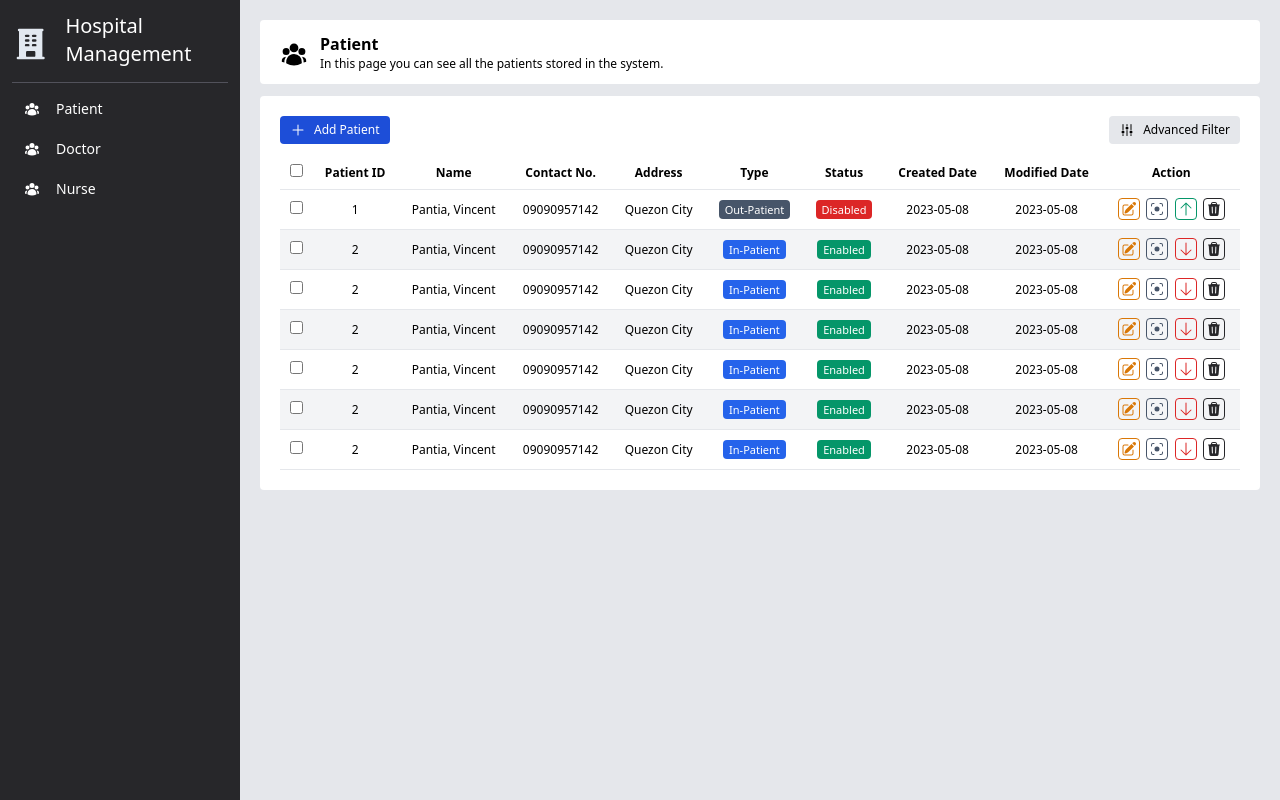
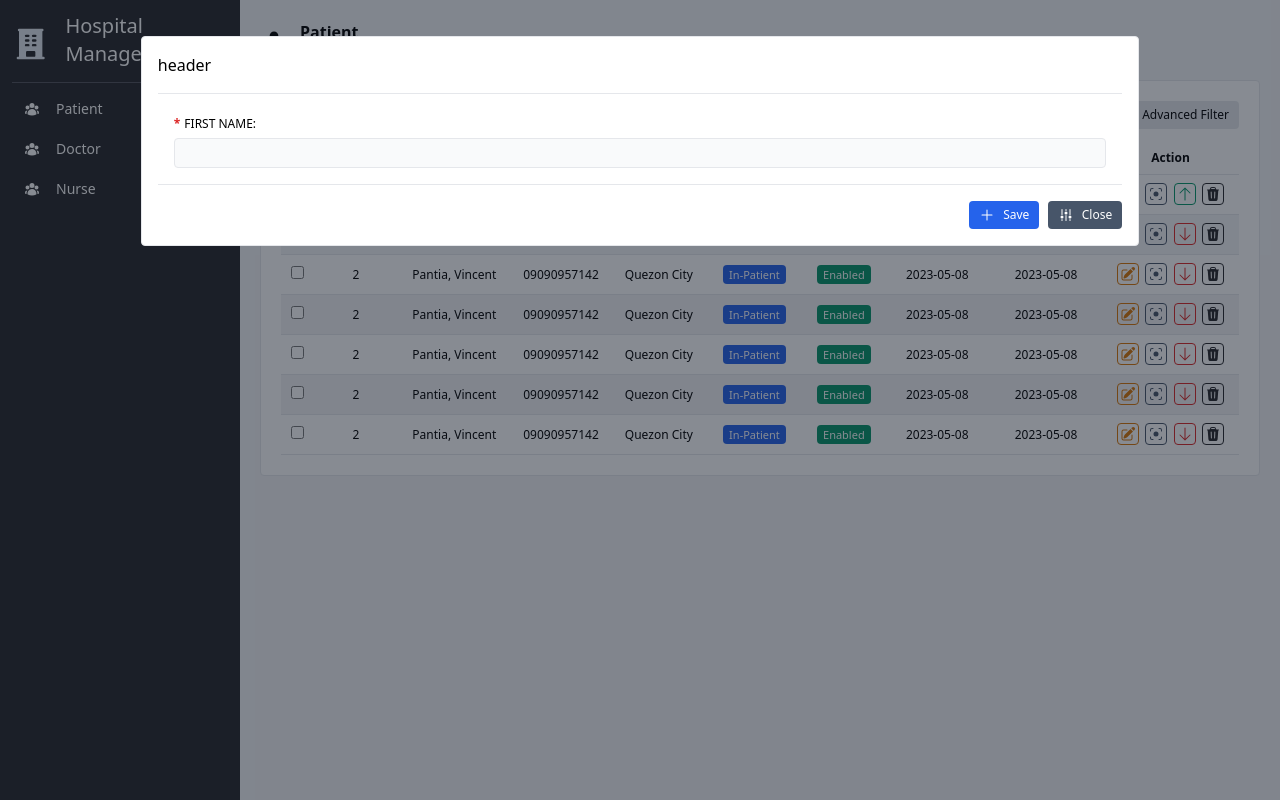
Before and after one commit to vmpantia/hospital-management, a React (Create React App) app: page /patient in a window 1280 px wide. Both pictures are taken after a click on the button "Add Patient". Built offline with nearby package versions, Linux system fonts and the light colour scheme.

Commit message:
[u] Changes

```diff
--- a/src/components/Button.tsx
+++ b/src/components/Button.tsx
@@ -5,9 +5,10 @@ type Props = {
     type:string;
     icon:string;
     disabled?:boolean;
+    onClickedHandler: () => void;
 }
 const Button = (props:Props) => {
-    const {text, type, disabled, icon} = props;
+    const {text, type, disabled, icon, onClickedHandler} = props;
 
     let styleBtn = "flex px-2.5 py-1.5 text-xs font-medium rounded focus:outline-0 ";
     let styleIcn = "h-4 w-4 mr-2";
@@ -36,7 +37,7 @@ const Button = (props:Props) => {
     }
 
     return (
-        <button className={styleBtn} disabled={disabled}>
+        <button className={styleBtn} disabled={disabled} onClick={onClickedHandler}>
             {{  "plus" : <PlusIcon className={styleIcn} />,
                 "search" : <MagnifyingGlassIcon className={styleIcn} />,
                 "filter" : <AdjustmentsVerticalIcon className={styleIcn} />
--- a/src/components/IconButton.tsx
+++ b/src/components/IconButton.tsx
@@ -5,9 +5,10 @@ type Props = {
     type:string;
     icon:string;
     disabled?:boolean;
+    onClickedHandler: () => void;
 }
 const IconButton = (props:Props) => {
-    const {text, type, disabled, icon} = props;
+    const {text, type, disabled, icon, onClickedHandler} = props;
     let styleBtn = "p-0.5 text-xs font-medium rounded focus:outline-0 border ";
     let styleIcn = "h-4 w-4";
     switch(type) {
@@ -56,7 +57,7 @@ const IconButton = (props:Props) => {
     }
 
   return (
-    <button className={styleBtn} title={text} disabled={disabled}>
+    <button className={styleBtn} title={text} disabled={disabled} onClick={onClickedHandler}>
         {{  "plus" : <PlusIcon className={styleIcn} />,
             "search" : <MagnifyingGlassIcon className={styleIcn} />,
             "filter" : <AdjustmentsVerticalIcon className={styleIcn} />,
--- a/src/components/Title.tsx
+++ b/src/components/Title.tsx
@@ -7,7 +7,7 @@ type Props = {
 const Title = (props:Props) => {
     const {value, description} = props;
   return (
-    <div className="bg-white inline-flex px-5 py-3 mb-3 rounded w-full">
+    <div className="inline-flex mb-5 rounded w-full">
         {{  "Patient" : <UserGroupIcon className="h-7 w-7 mr-3 mt-2" />,
             "Doctor" : <UserGroupIcon className="h-7 w-7 mr-3 mt-2" />,
             "Nurse" : <UserGroupIcon  className="h-7 w-7 mr-3 mt-2" />,
--- a/src/pages/Layout.tsx
+++ b/src/pages/Layout.tsx
@@ -6,7 +6,7 @@ const Layout = () => {
         <div>
             <div className="flex">
                 <Sidebar />
-                <main className="flex-1 h-screen ml-60 p-5 bg-gray-200">
+                <main className="flex-1 h-screen ml-60 p-5 bg-gray-100">
                     <Outlet />
                 </main>
             </div>
--- a/src/pages/Patient.tsx
+++ b/src/pages/Patient.tsx
@@ -17,23 +17,35 @@ import IconButton from "../components/IconButton";
 
 
 const Patient = () => {
-    const [patientList, setPatientList] = useState(PatientDTO_Stub as PatientDTO[])
+    const [patientList, setPatientList] = useState(PatientDTO_Stub as PatientDTO[]);
+    const [patient, setPatient] = useState({} as PatientDTO);
+    const [modalShow, setModalShow] = useState(false);
+
+    const addBtnClicked = () => {
+        setModalShow(true);
+        setPatient({} as PatientDTO);
+    }
+
+    const editBtnClicked = (data:PatientDTO) => {
+        setModalShow(true);
+        setPatient(data);
+    }
+
+    const closeBtnClicked = () => {
+        setModalShow(false);
+        setPatient({} as PatientDTO);
+    }
 
     return (
         <>
             <Title value="Patient"
                 description="In this page you can see all the patients stored in the system." />
 
-            <div className="bg-white p-5 rounded w-full">
+            <div className="p-5 w-full border rounded bg-white">
                 <div className="mb-3 flex justify-between">
-                    <section>
-                        <Button text="Add Patient" type="primary" icon="plus" />
-                    </section>
-                    <section>
-                        <Button text="Advanced Filter" type="info" icon="filter" />
-                    </section>
+                    <Button text="Add Patient" type="primary" icon="plus" onClickedHandler={addBtnClicked} />
+                    <Button text="Advanced Filter" type="info" icon="filter" onClickedHandler={addBtnClicked} />
                 </div>
-
                 <table className="w-full text-xs text-center">
                     <thead>
                         <tr className="border-b">
@@ -63,12 +75,12 @@ const Patient = () => {
                                     <td className="p-2">{format(data.createdDate, "yyyy-MM-dd")}</td>
                                     <td className="p-2">{format(data.modifiedDate, "yyyy-MM-dd")}</td>
                                     <td className="p-2">
-                                        <IconButton text="Edit" type="warning" icon="edit" />&nbsp;&nbsp;
-                                        <IconButton text="View" type="secondary" icon="view" />&nbsp;&nbsp;
+                                        <IconButton text="Edit" type="warning" icon="edit" onClickedHandler={() => editBtnClicked(data)} />&nbsp;&nbsp;
+                                        <IconButton text="View" type="secondary" icon="view" onClickedHandler={() => editBtnClicked(data)} />&nbsp;&nbsp;
                                         {data.status === 0 ?
-                                        <IconButton text="Disable" type="danger" icon="disable" /> :
-                                        <IconButton text="Enable" type="success" icon="enable" />}&nbsp;&nbsp;
-                                        <IconButton text="Delete" type="dark" icon="delete" />
+                                        <IconButton text="Disable" type="danger" icon="disable" onClickedHandler={() => editBtnClicked(data)} /> :
+                                        <IconButton text="Enable" type="success" icon="enable" onClickedHandler={() => editBtnClicked(data)} />}&nbsp;&nbsp;
+                                        <IconButton text="Delete" type="dark" icon="delete" onClickedHandler={() => editBtnClicked(data)} />
                                     </td>
                                 </tr>
                             );
@@ -77,6 +89,31 @@ const Patient = () => {
                 </table>
             </div>
 
+            {modalShow &&
+                <div className="fixed z-10 p-4 left-0 top-0 w-full h-full overflow-auto bg-gray-900 bg-opacity-50"
+                    aria-labelledby="modal-title"
+                    role="dialog"
+                    aria-modal="true">
+                    <div className="bg-white m-auto mt-5 p-4 border rounded w-4/5">
+                        <div className="border-b pb-4">
+                            header
+                        </div>
+                        <div className="p-4">
+                            <div>
+                                <label className="w-full font-medium text-xs" htmlFor="firstName">
+                                    <span className="text-red-600 font-bold mr-1">*</span>
+                                    FIRST NAME:
+                                </label>
+                                <input className="w-full px-2 py-1 mt-1 text-sm border rounded bg-gray-50 focus:outline-none focus:border-blue-500 focus:ring-blue-500 focus:ring-1" name="firstName" type="text"></input>
+                            </div>
+                        </div>
+                        <div className="flex justify-end border-t pt-4">
+                            <Button text="Save" type="primary" icon="plus" onClickedHandler={closeBtnClicked} /> &nbsp;&nbsp;
+                            <Button text="Close" type="secondary" icon="filter" onClickedHandler={closeBtnClicked} />
+                        </div>
+                    </div>
+                </div>
+            }
         </>
     );
 }
```
